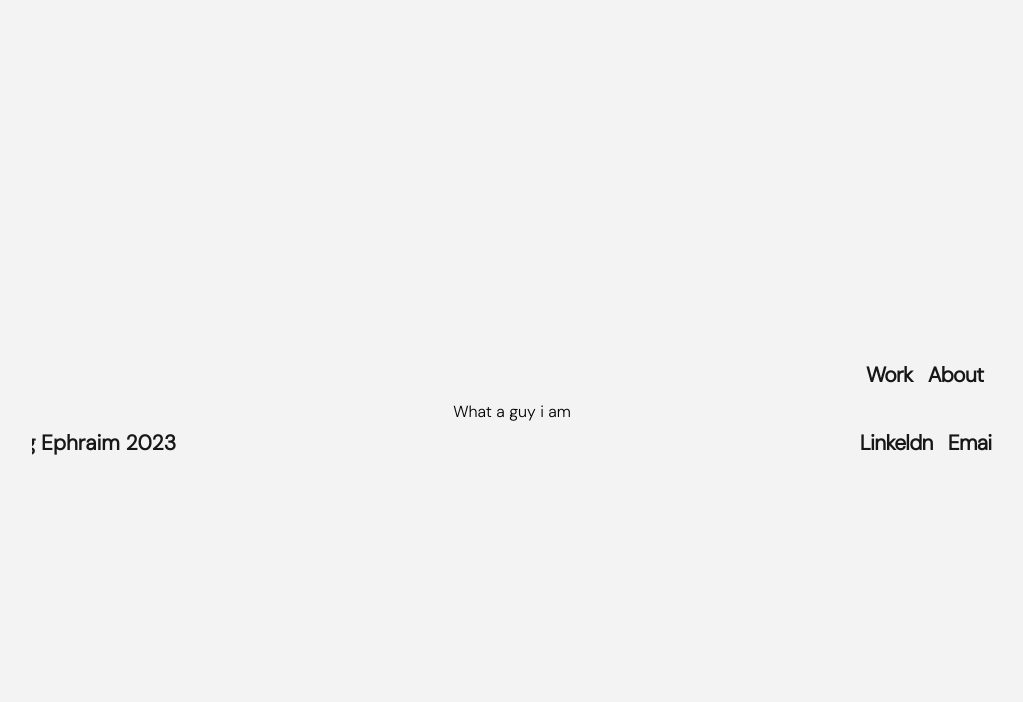
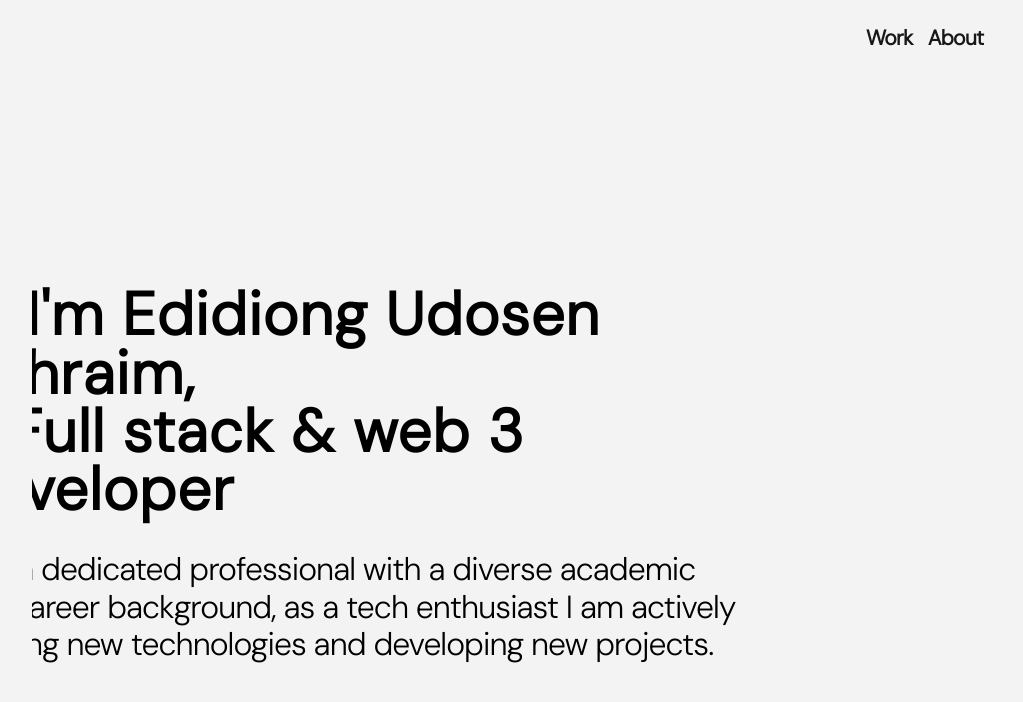
Before and after one commit to ehxdie/Portfolio, a React (Create React App) app in the folder my-website/: page /AboutPage in a window 1280 px wide. Shown: the top 702 px of the page, without its empty margins (128-1151 px from the left). Built offline with nearby package versions, Linux system fonts and the light colour scheme.

Commit message:
Built the about section on the about page

```diff
--- a/my-website/src/Components/Header.js
+++ b/my-website/src/Components/Header.js
@@ -22,7 +22,7 @@ const navigate = useNavigate();
                 About
             </div>
             <div onClick={() => {
-                  navigate('/contact')
+                  navigate('/ContactPage')
               }}>
                 Contact
             </div>
--- a/my-website/src/Components/Pages/AboutPage.js
+++ b/my-website/src/Components/Pages/AboutPage.js
@@ -1,14 +1,30 @@
 import React from 'react'
 import Header from '../Header'
 import Footer from '../Footer'
+import "../../index.css";
+import img from "../Images/Screenshot 2023-05-10 204421.jpg"
 
 function AboutPage() {
   return (
+      <div className='Aboutpage-container'>
+        <div className='Aboutpage-about'>
+          <div className='Aboutpage-about-text'>
+            <p className='Aboutpage-about-text1'>Hi I'm Edidiong Udosen Ephraim, <br></br>A Full stack & web 3 developer </p>
+            <p className='Aboutpage-about-text2'>I am a dedicated professional with a diverse academic and career background, as a tech enthusiast I am actively learning new technologies and developing new projects.</p>
+          </div>
+          {/* <div className='Aboutpage-about-image'>
+            <img src={img} className='img'/>
+          </div> */}
 
-      <div className='Aboutpage-container'>
-        <div className='Aboutpage-body'>
-          What a guy i am
         </div>
+
+        <div className='Aboutpage-info'>
+
+        </div>
+        <div className='Aboutpage-contact'>
+
+        </div>
+
       </div>
 
   )
--- a/my-website/src/Components/Pages/ContactPage.js
+++ b/my-website/src/Components/Pages/ContactPage.js
@@ -1,6 +1,7 @@
 import React from 'react'
 import Header from '../Header'
 import Footer from '../Footer'
+import "../../index.css";
 
 
 function ContactPage() {
--- a/my-website/src/Components/Pages/HomePage.js
+++ b/my-website/src/Components/Pages/HomePage.js
@@ -1,20 +1,47 @@
-import React from 'react'
+import React, { useState } from 'react'
 import Footer from '../Footer'
 import Header from '../Header'
 import "../../index.css";
 import SouthOutlinedIcon from '@mui/icons-material/SouthOutlined';
+useState
 
 
 function HomePage() {
+  // Setting up dummy data for the projects data
+  const [projects, setprojects] = useState([
+  {
+    number: 1,
+    name: "Project name",
+    description: "Project description",
+    stack: "Ptack description",
+    link: "http://stackoverflow.com",
+    img: "img",
+  },
+  {
+    number: 2,
+    name: "Project name",
+    description: "Project description",
+    stack: "Ptack description",
+    link: "http://stackoverflow.com",
+    img: "img",
+
+  }]
+
+
+  );
+
   return (
 
         <div className='Homepage-container'>
             <div className='Homepage-header'>
                 <div className='Homepage-header-section'>
-                  <p className='Homepage-header-text1'> Hello, I'm <br></br> Edidiong Ephraim. </p>
-                  <SouthOutlinedIcon className='icon'/>
+                  <p className='Homepage-header-text1'>Hello, I'm <br></br> Edidiong Ephraim.</p>
+                  <div className='icon-area'>
+                    <SouthOutlinedIcon className='icon'/>
+                    <p className='icon-area-text'>Download my cv?</p>
+                  </div>
                 </div>
-                <p className='Homepage-header-text2'> I'm a Full Stack and Web 3 Developer. </p>
+                <p className='Homepage-header-text2'>I'm a Full Stack and Web 3 Developer.</p>
 
             </div>
             <div className='Homepage-body'>
--- a/my-website/src/index.css
+++ b/my-website/src/index.css
@@ -42,7 +42,8 @@ body{
   padding: 10px 0px 2px 0px;
   flex-shrink: 0;
   font-family: 'DM Sans', sans-serif;
-  margin-top: 102px;
+  margin-top: 120px;
+  margin-bottom: 223px;
 }
 .Header-container-1{
   display: flex;
@@ -114,10 +115,10 @@ body{
 
 /* Homepage */
 .Homepage-container{
-  margin-top: 223px;
   display: flex;
   flex-direction: column;
   margin-bottom: 113px;
+
 }
 .Homepage-header{
   display: flex;
@@ -127,6 +128,9 @@ body{
   flex-shrink: 0;
   font-family: 'DM Sans', sans-serif;
 }
+.Homepage-header-section{
+
+}
 .Homepage-header-text1 {
   display: flex;
   justify-self: flex-start;
@@ -135,7 +139,7 @@ body{
     font-weight: bold;
     line-height: 97.2%;
     /* 58.32px */
-    letter-spacing: -1.8px
+    letter-spacing: 1px
 }
 .Homepage-header-text2 {
   margin-top: 150px;
@@ -150,9 +154,65 @@ body{
     margin-right: 66px;
 
 }
+
 /* icon */
 .icon{
   width: 33.608px;
   height: 38.04px;
+  margin-right: 5px;
+}
+
+.icon-area{
   margin-top: 116px;
+  display: flex;
+  flex-direction: row;
+
 }
+
+
+/* Aboutpage */
+.Aboutpage-container{
+  display: flex;
+  flex-direction: column;
+  margin-bottom: 113px;
+}
+.Aboutpage-about{
+  display: flex;
+  flex-direction: row;
+  justify-content: space-between;
+  width: 1120px;
+  flex-shrink: 0;
+  font-family: 'DM Sans', sans-serif;
+
+}
+.Aboutpage-about-text{
+  flex: 0.7;
+}
+
+.Aboutpage-about-text1{
+    display: flex;
+    justify-self: flex-start;
+    font-size: 60px;
+    font-style: normal;
+    font-weight: bold;
+    line-height: 97.2%;
+    /* 58.32px */
+    letter-spacing: 1px
+}
+.Aboutpage-about-text2{
+    margin-top: 32px;
+    display: flex;
+    justify-self: flex-start;
+    font-size: 32px;
+    font-style: normal;
+    font-weight: 400;
+    line-height: 117%;
+    /* 37.44px */
+    letter-spacing: -0.96px;
+}
+/* .img{
+  width: 421px;
+  height: 421px;
+  flex-shrink: 0;
+  border-radius: 20px;
+} */
```
Also changed, not shown: my-website/src/Components/Projects.js (added, +9 -0 lines), my-website/src/Components/Images/Screenshot 2023-05-10 204421.jpg (added), my-website/src/Components/Repositories.js (added).
